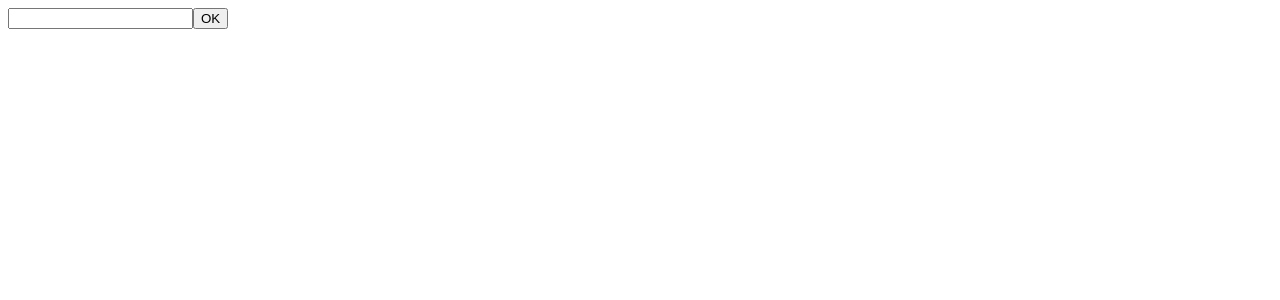
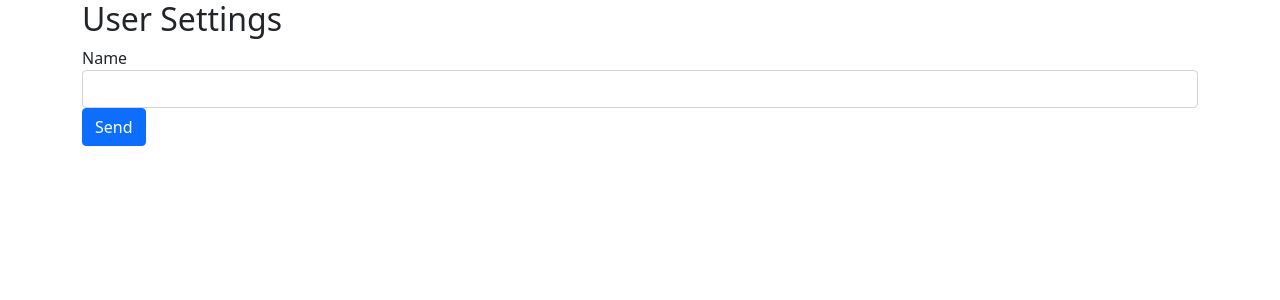
Before and after one commit to satyaprakashrath/angular-forms-plural, an Angular app: page / in a window 1280 px wide. Shown: the top 300 px of the page. Built offline with nearby package versions, Linux system fonts and the light colour scheme.

Commit message:
adding bootstrap and applying styles to form elements

```diff
--- a/angular.json
+++ b/angular.json
@@ -27,6 +27,7 @@
               "src/assets"
             ],
             "styles": [
+              "node_modules/bootstrap/dist/css/bootstrap.min.css",
               "src/styles.css"
             ],
             "scripts": []
--- a/package.json
+++ b/package.json
@@ -18,6 +18,7 @@
     "@angular/platform-browser": "~13.0.0",
     "@angular/platform-browser-dynamic": "~13.0.0",
     "@angular/router": "~13.0.0",
+    "bootstrap": "^5.1.3",
     "rxjs": "~7.4.0",
     "tslib": "^2.3.0",
     "zone.js": "~0.11.4"
--- a/src/app/user-settings-form/user-settings-form.component.html
+++ b/src/app/user-settings-form/user-settings-form.component.html
@@ -1,4 +1,10 @@
-<form>
-  <input name="NAME"/>
-  <button>OK</button>
-</form>
+<div class="container">
+  <h2>User Settings</h2>
+  <form>
+    <div class="form-group">
+      <label for="name">Name</label>
+      <input id="name" name="name" class="form-control" />
+    </div>
+    <button class="btn btn-primary">Send</button>
+  </form>
+</div>
```
Also changed, not shown: 1 other file (tests, documents, lock files or other folders).
